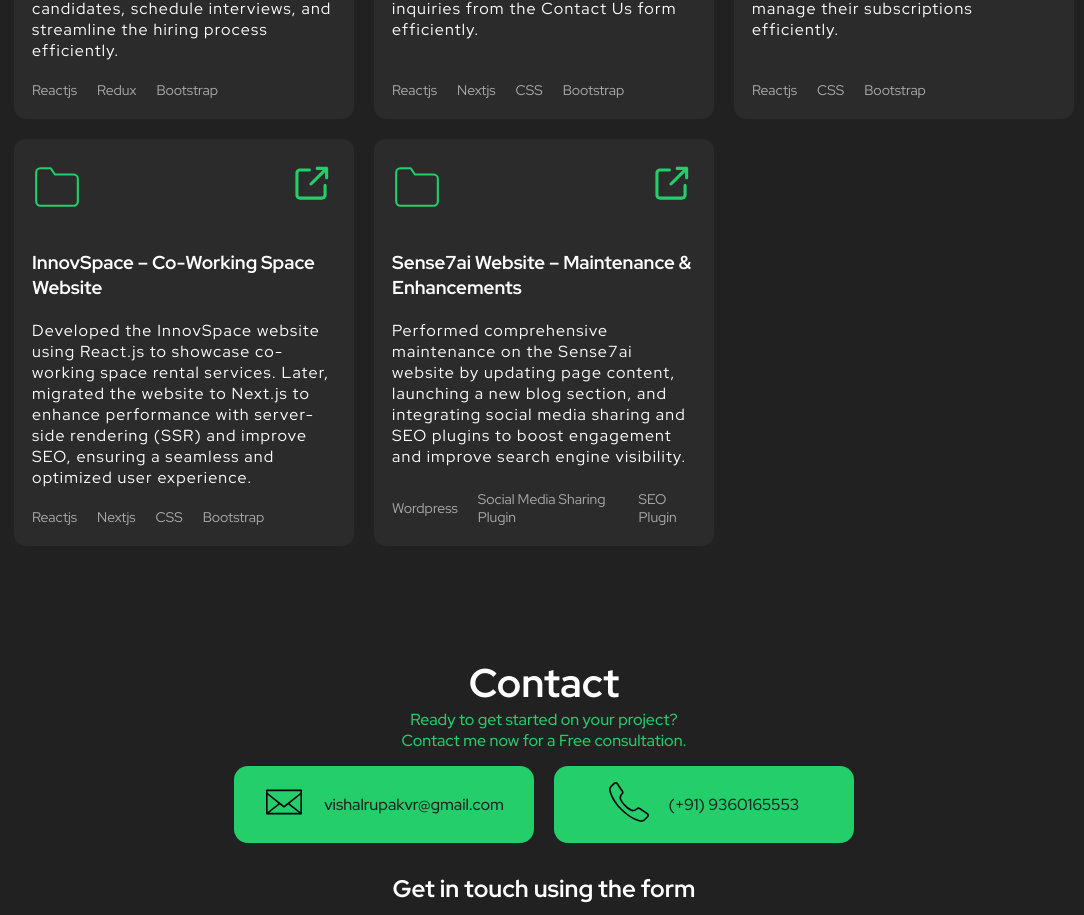
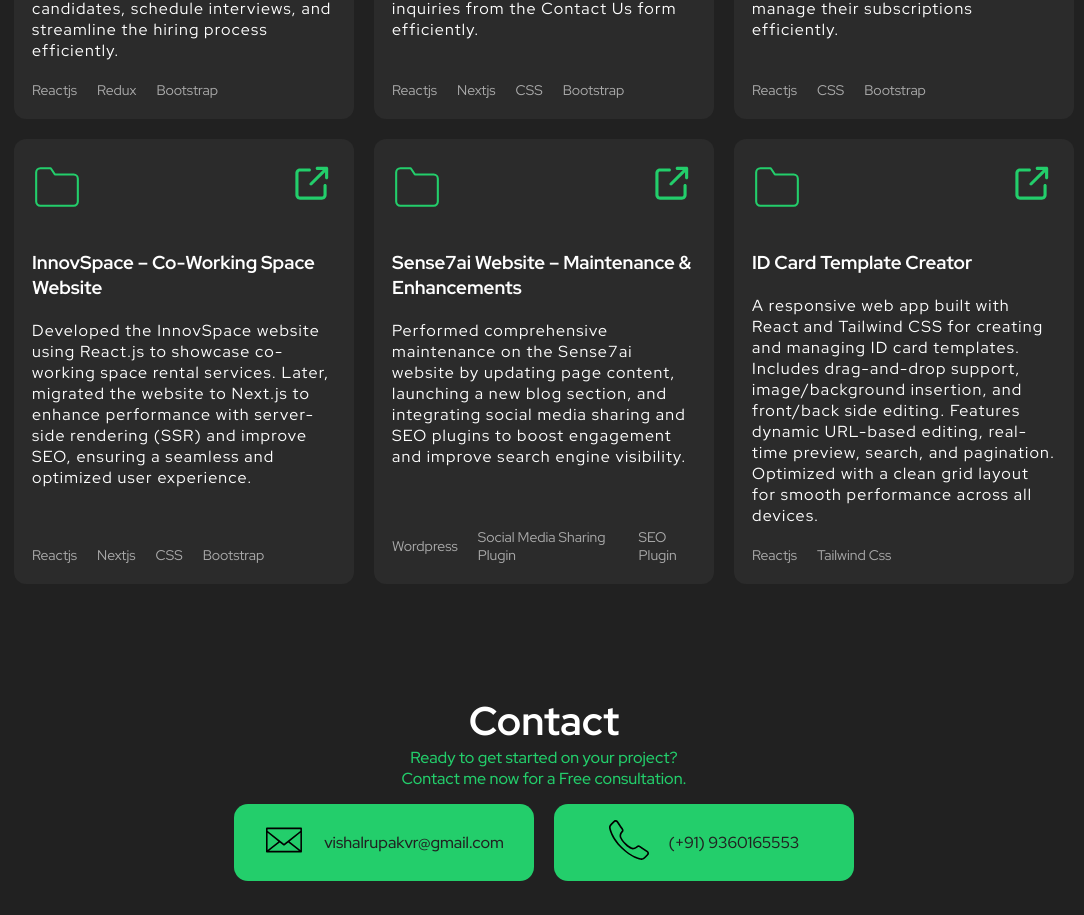
Before and after one commit to vishalrupak7979/portfolio, a React (Create React App) app: page / in a window 1280 px wide. Shown: the part 1856-2771 px from the top of the page, without its empty margins (96-1180 px from the left). Built offline with nearby package versions, Linux system fonts and the light colour scheme.

Commit message:
update project

```diff
--- a/src/components/Project/Project.tsx
+++ b/src/components/Project/Project.tsx
@@ -243,6 +243,51 @@ export function Project() {
           </div>
         </ScrollAnimation>
 
+        <ScrollAnimation animateIn="flipInX">
+          <div className="project">
+            <header>
+              <svg
+                width="50"
+                xmlns="http://www.w3.org/2000/svg"
+                role="img"
+                viewBox="0 0 24 24"
+                fill="none"
+                stroke="#23ce6b"
+                strokeWidth="1"
+                strokeLinecap="round"
+                strokeLinejoin="round"
+              >
+                <title>Code</title>
+                <path d="M22 19a2 2 0 0 1-2 2H4a2 2 0 0 1-2-2V5a2 2 0 0 1 2-2h5l2 3h9a2 2 0 0 1 2 2z"></path>
+              </svg>
+              <div className="project-links">
+                <a
+                  href="https://idcardmaker.netlify.app/"
+                  target="_blank"
+                  rel="noreferrer"
+                >
+                  <img src={externalLink} alt="Visit site" />
+                </a>
+              </div>
+            </header>
+            <div className="body">
+              <h3>ID Card Template Creator</h3>
+              <p>
+              A responsive web app built with React and Tailwind CSS for creating and managing ID card templates.
+Includes drag-and-drop support, image/background insertion, and front/back side editing.
+Features dynamic URL-based editing, real-time preview, search, and pagination.
+Optimized with a clean grid layout for smooth performance across all devices.
+              </p>
+            </div>
+            <footer>
+              <ul className="tech-list">
+                <li>Reactjs</li>
+                <li>Tailwind Css</li>
+              </ul>
+            </footer>
+          </div>
+        </ScrollAnimation>
+
         {/* <ScrollAnimation animateIn="flipInX">
           <div className="project">
             <header>
```
